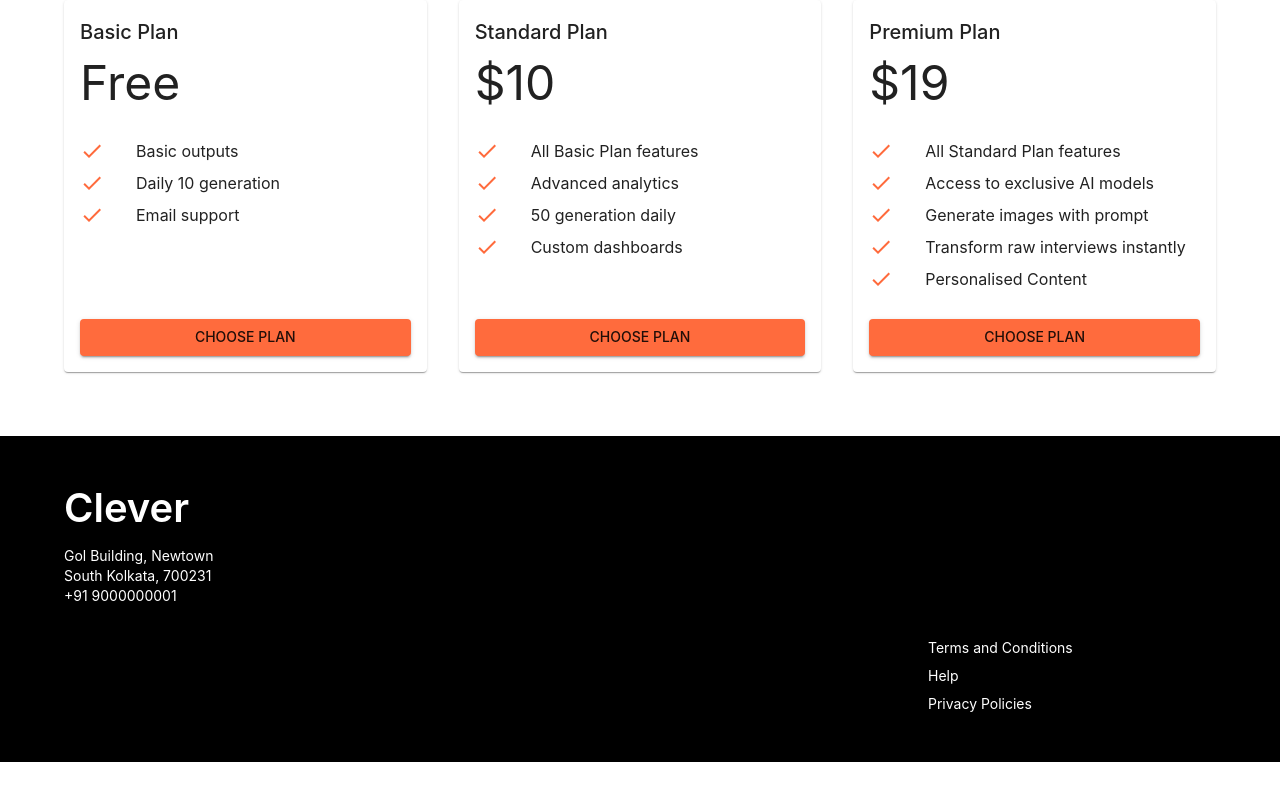
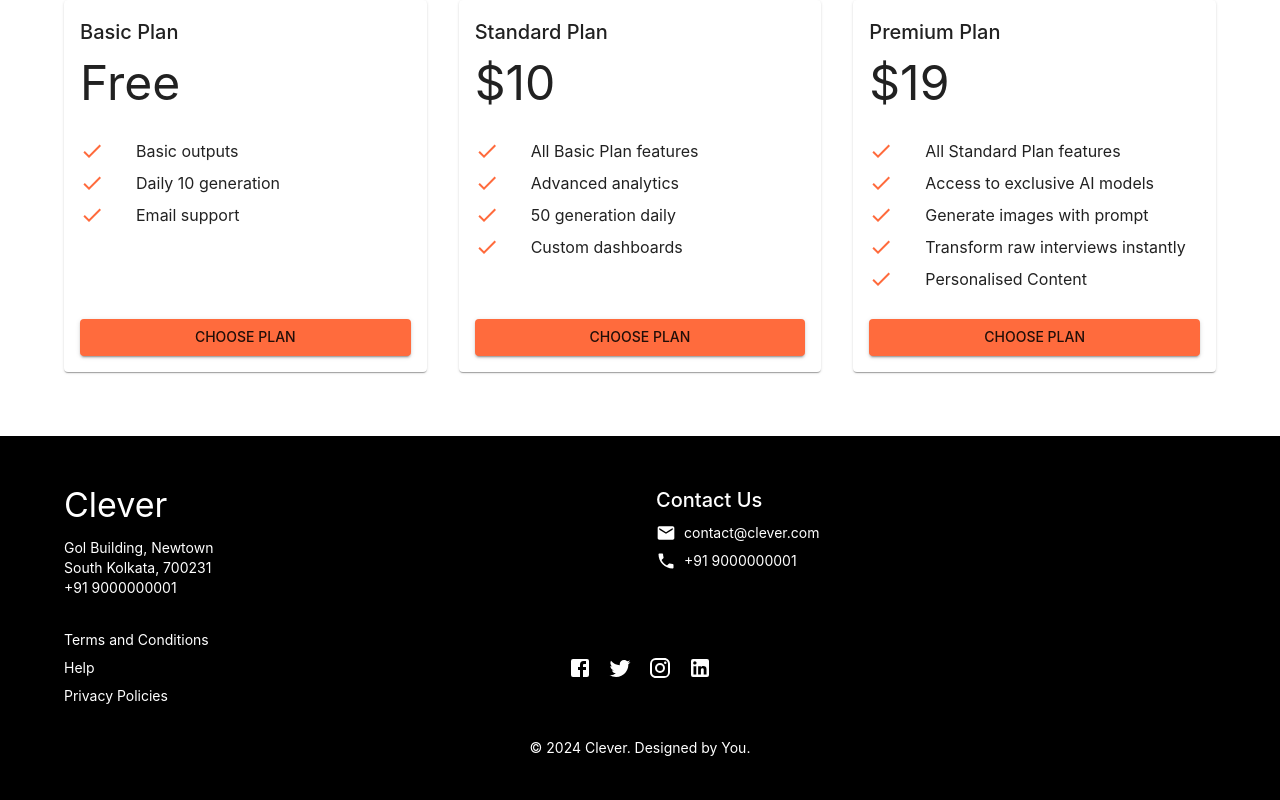
Before and after one commit to diptanshu07/Final-Year-Project, a React (Vite) app in the folder content-creation/: page / in a window 1280 px wide. Shown: the part 2106-2906 px from the top of the page. Before the commit the page ends 2868 px from the top, so only its background shows below. Built offline with nearby package versions, Linux system fonts and the light colour scheme.

Commit message:
Update Footer.jsx
update footer component and adding contact details

```diff
--- a/content-creation/src/components/Footer.jsx
+++ b/content-creation/src/components/Footer.jsx
@@ -1,29 +1,39 @@
 import React from 'react';
-import { Box, Container, Typography, Grid, Link } from '@mui/material';
+import { Box, Container, Typography, Grid, Link, IconButton } from '@mui/material';
+import { Facebook, Twitter, Instagram, LinkedIn, Email, Phone } from '@mui/icons-material';
 
 const Footer = () => {
   return (
     <Box sx={{ bgcolor: 'black', color: 'white', py: 6 }}>
-      <Container maxWidth="lg" max-h-100 >
+      <Container maxWidth="lg">
         <Grid container spacing={4}>
+          {/* Company Information */}
           <Grid item xs={12} md={6}>
-            <Typography variant="h2" gutterBottom>
+            <Typography variant="h4" gutterBottom>
               Clever
             </Typography>
-
             <Typography variant="body2">
               Gol Building, Newtown<br />
               South Kolkata, 700231<br />
               +91 9000000001
             </Typography>
+          </Grid>
 
+          {/* Contact Us Section */}
+          <Grid item xs={12} md={6} sx={{ pl: 4 }}>
+            <Typography variant="h6" gutterBottom>Contact Us</Typography>
+            <Box display="flex" alignItems="center" mb={1}>
+              <Email fontSize="small" sx={{ mr: 1 }} />
+              <Typography variant="body2">contact@clever.com</Typography>
+            </Box>
+            <Box display="flex" alignItems="center">
+              <Phone fontSize="small" sx={{ mr: 1 }} />
+              <Typography variant="body2">+91 9000000001</Typography>
+            </Box>
           </Grid>
-          <Grid item xs={20} md={60}>
 
-          </Grid>
-          <Grid container spacing={20} justifyContent="right">
+          {/* Links and Policies */}
           <Grid item xs={12} md={4}>
-              <Box>
             <Typography variant="body2">
               <Link href="#" color="inherit" underline="hover">
                 Terms and Conditions
@@ -39,10 +49,31 @@ const Footer = () => {
                 Privacy Policies
               </Link>
             </Typography>
-              </Box>
+          </Grid>
+
+          {/* Social Media Icons */}
+          <Grid item xs={12} md={4} display="flex" alignItems="center" justifyContent="center">
+            <IconButton href="#" color="inherit">
+              <Facebook />
+            </IconButton>
+            <IconButton href="#" color="inherit">
+              <Twitter />
+            </IconButton>
+            <IconButton href="#" color="inherit">
+              <Instagram />
+            </IconButton>
+            <IconButton href="#" color="inherit">
+              <LinkedIn />
+            </IconButton>
           </Grid>
         </Grid>
-        </Grid>
+
+        {/* Footer Bottom Text */}
+        <Box mt={4} textAlign="center">
+          <Typography variant="body2">
+            &copy; 2024 Clever. Designed by You.
+          </Typography>
+        </Box>
       </Container>
     </Box>
   );
```
Lines whose indentation alone changed are shown as unchanged.
